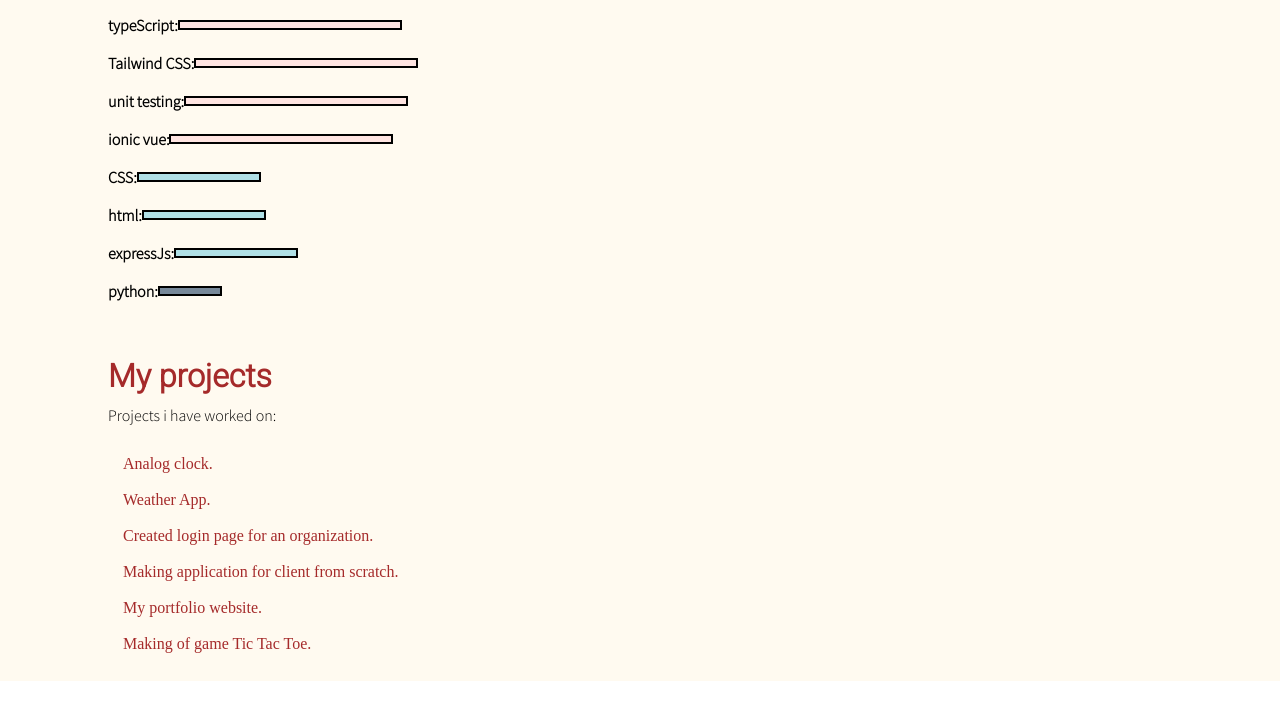
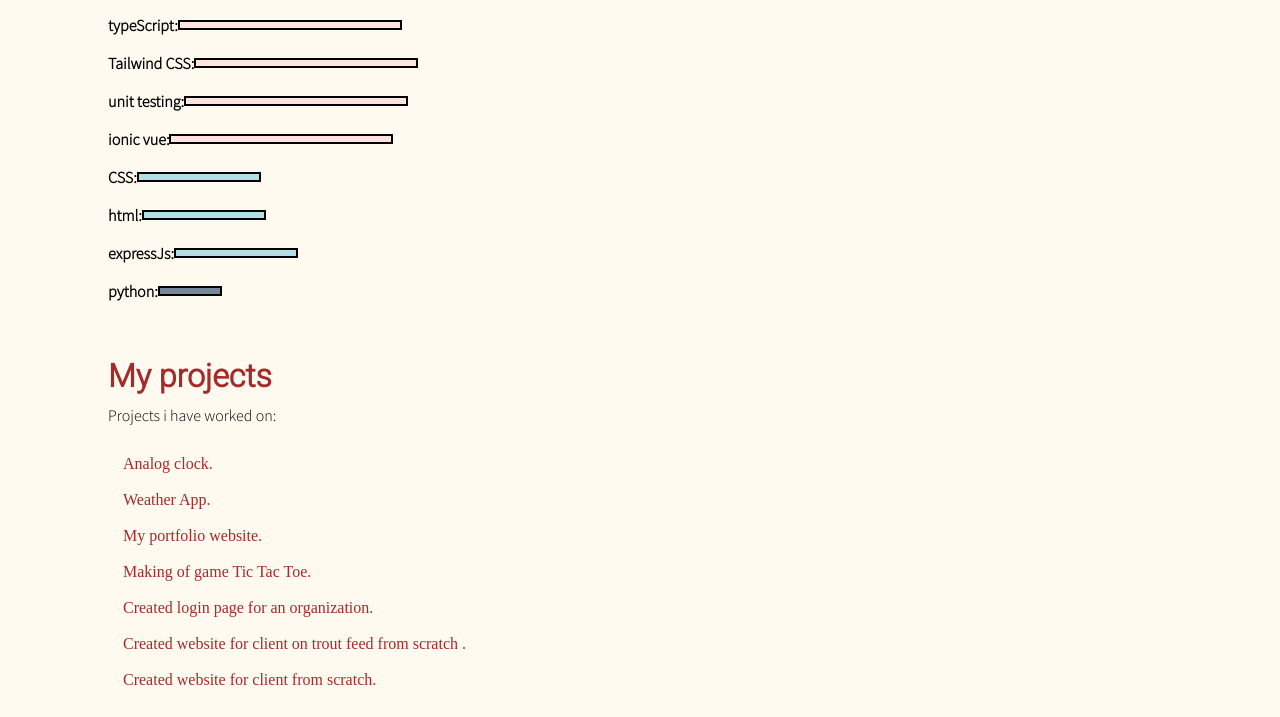
Before and after one commit to areebashraf180/areebashraf180, a plain HTML site: page intro.html in a window 1280 px wide. Shown: the part 473-1190 px from the top of the page. Before the commit the page ends 1154 px from the top, so only its background shows below. Drawn offline with Linux system fonts and the light colour scheme; a web font is replaced by a local one.

Commit message:
some changes

```diff
--- a/intro.html
+++ b/intro.html
@@ -108,13 +108,15 @@
                             <br>
                             <li>Weather App. </li>
                             <br>
-                            <li>Created login page for an organization.</li>
-                            <br>
-                            <li>Making application for client from scratch.</li>
-                            <br>
                             <li>My portfolio website.</li>
                             <br>
                             <li> Making of game Tic Tac Toe. </li>
+                            <br>
+                            <li>Created login page for an organization.</li>
+                            <br>
+                            <li>Created website for client on trout feed from scratch .</li>
+                            <br>
+                            <li>Created website for client from scratch.</li>
                         </ul>
                     </p>
                 <!-- TODO: CREATE A GALLERY FOR MY PROJECTS -->
```
